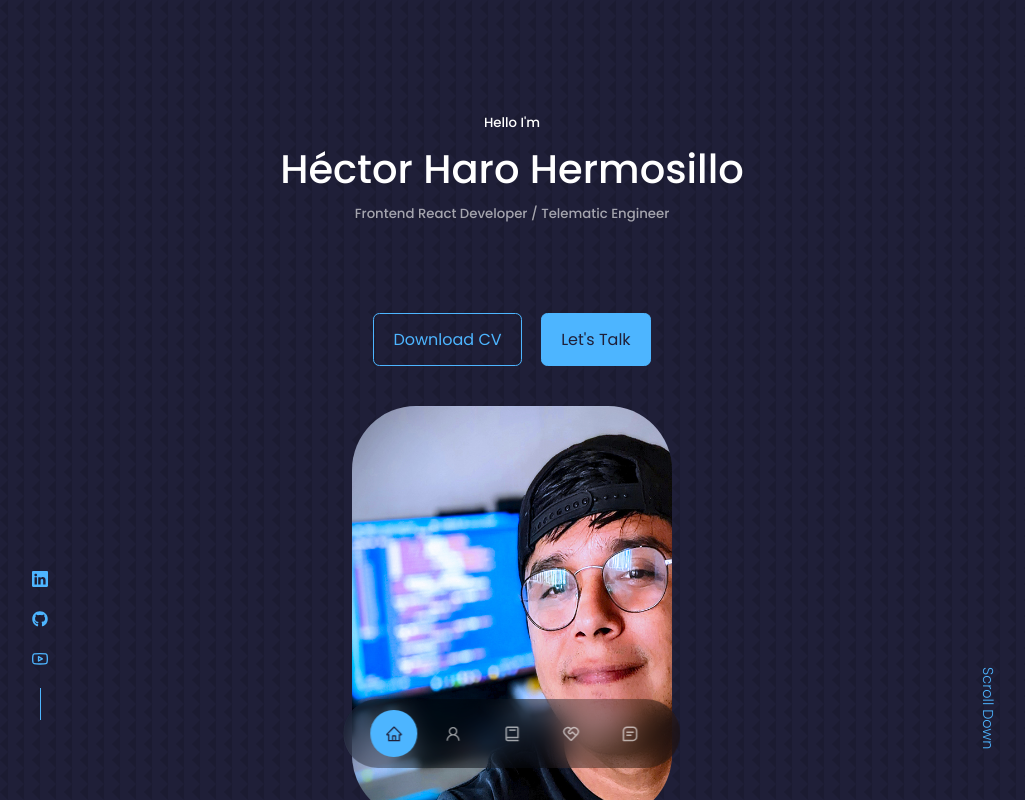
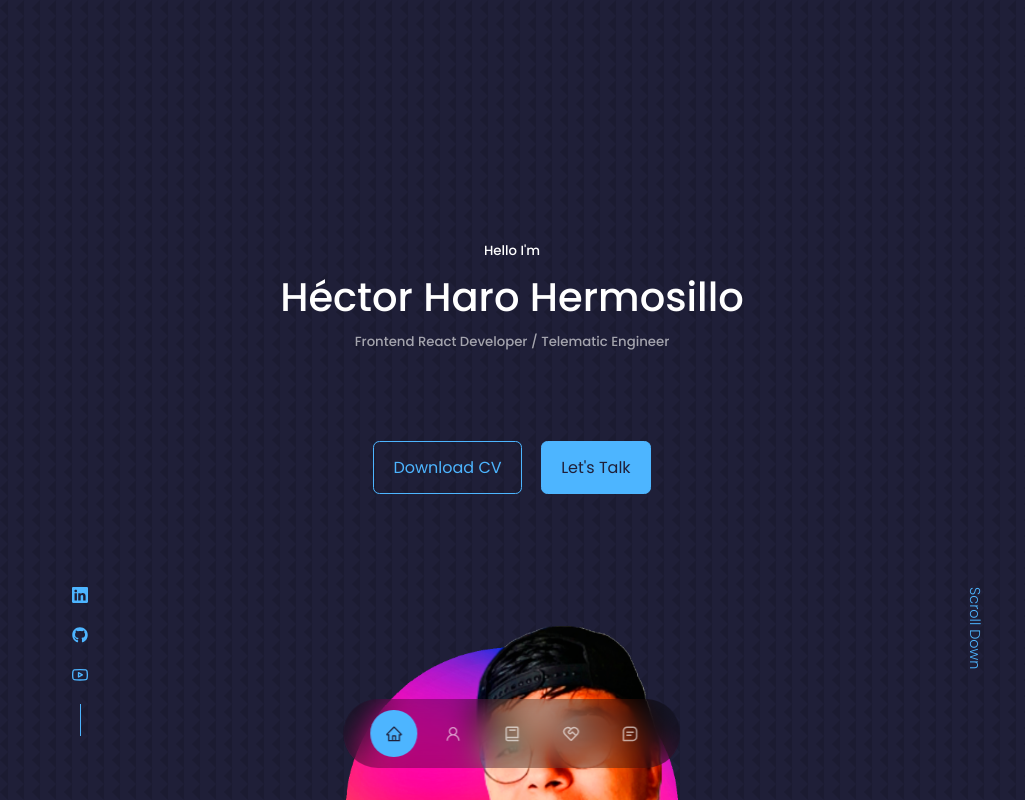
Before and after one commit to HectorCode8/portfolio-2023, a React (Create React App) app: page / in a window 1280 px wide. Shown: the top 800 px of the page, without its empty margins (128-1153 px from the left). Built offline with nearby package versions, Linux system fonts and the light colour scheme.

Commit message:
more changes in css

```diff
--- a/src/components/header/Header.jsx
+++ b/src/components/header/Header.jsx
@@ -1,7 +1,7 @@
 import React from 'react'
 import './header.css'
 import CTA from './CTA'
-import ME from '../../assets/me.jpg'
+import ME from '../../assets/calis.png'
 import HeaderSocial from './HeaderSocials'
 
 const Header = () => {
@@ -13,7 +13,6 @@ const Header = () => {
         <h5 className="text-light">Frontend React Developer / Telematic Engineer </h5>
         <CTA />
         <HeaderSocial />
-
         <div className="me">
           <img src={ME} alt="me" />
         </div>
--- a/src/components/header/header.css
+++ b/src/components/header/header.css
@@ -1,7 +1,8 @@
 header {
-  height: 100vh;
-  padding-top: 7rem;
+  height: 130vh;
+  padding-top: 15rem;
   overflow: hidden;
+
 }
 
 .header__container {
@@ -25,8 +26,8 @@ header {
   align-items: center;
   gap: 0.8rem;
   position: absolute;
-  left: 0;
-  bottom: 5rem;
+  left: 2.5rem;
+  bottom: 19rem;
 }
 
 .header__socials::after {
@@ -38,26 +39,27 @@ header {
 
 /* =============== ME ============== */
 .me {
-  background: linear-gradient(var(--color-primary), transparent);
-  height: 60%;
+  padding-top: 5rem;
+  /* background: linear-gradient(var(--color-primary), transparent); */
+  height: 70%;
   position: relative;
   left: 50%;
   transform: translateX(-50%);
-  margin-top: 4rem;
-  border-radius: 4rem 4rem;
+  border-radius: 40%;
   overflow: hidden;
-  width: 94%;
-  max-width: 20rem;
+  width: 80%;
+  max-width: 25rem;
   margin-top: 2.5rem;
   justify-content: center;
+
   /* padding: 5rem 1.5rem 1.5rem 1.5rem; */
 }
 
 /* =============== SCROLL DOWN ============== */
 .scroll__down {
   position: absolute;
-  right: -2.3rem;
-  bottom: 5rem;
+  right: -1.5rem;
+  bottom: 25rem;
   transform: rotate(90deg);
   font-weight: 300;
   font-size: 0.9rem;
@@ -83,17 +85,4 @@ header {
     display: none;
   }
 
-  /* added after tutorial */
-  .me {
-    width: 94%;
-    max-width: 20rem;
-    margin-top: 2.5rem;
-    justify-content: center;
-  }
-
-  /* added after tutorial */
-  .cta {
-    margin-top: 1.7rem;
-    gap: 1rem;
-  }
 }
--- a/src/components/testimonials/Testimonials.jsx
+++ b/src/components/testimonials/Testimonials.jsx
@@ -20,22 +20,22 @@ const data = [
   {
     avatar: AVTR1,
     name: 'Victor Contreras - Web Sec',
-    review: 'Modi alias animi dolorem aliquam ea eum beatae maiores, consectetur praesentium quibusdam, commodi velit porro blanditiis consequatur qui molestiae. Dolorem, perspiciatis aspernatur labore distinctio ratione delectus voluptatem dolores deserunt explicabo nostrum ducimus quasi?'
+    review: 'Great person, inside and outside the professional field. Someone you can trust to solve any obstacle. Highly recommended.'
   },
   {
     avatar: AVTR2,
     name: 'Guztavo Mazatan - Product Manager',
-    review: 'Modi alias animi dolorem aliquam ea eum beatae maiores, consectetur praesentium quibusdam, commodi velit porro blanditiis consequatur qui molestiae. Dolorem, perspiciatis aspernatur labore distinctio ratione delectus voluptatem dolores deserunt explicabo nostrum ducimus quasi?'
+    review: 'From the start of the project, through to completion, Hector supported us and exceeded our expectations in every way. Not only was our experience personal and friendly, his ability to identify and present our key messages in an imaginative and creative way gave us a huge amount of confidence in him. In many ways Hector understood our clients website needs better than we did and he complimented our vision perfectly. He is reliable, professional and easy to work with. I can’t recommend him highly enough and we look forward to continuing our working relationship together.'
   },
   {
     avatar: AVTR3,
     name: 'Christopher Arteaga - Web Dev',
-    review: 'Modi alias animi dolorem aliquam ea eum beatae maiores, consectetur praesentium quibusdam, commodi velit porro blanditiis consequatur qui molestiae. Dolorem, perspiciatis aspernatur labore distinctio ratione delectus voluptatem dolores deserunt explicabo nostrum ducimus quasi?'
+    review: 'Hector is a great help managing a very out of date website. Everything we ask him to do is done quickly and efficiently, we would be lost without him.'
   },
   {
     avatar: AVTR4,
     name: 'Nelson Gonzalez - Dev Ops',
-    review: 'Modi alias animi dolorem aliquam ea eum beatae maiores, consectetur praesentium quibusdam, commodi velit porro blanditiis consequatur qui molestiae. Dolorem, perspiciatis aspernatur labore distinctio ratione delectus voluptatem dolores deserunt explicabo nostrum ducimus quasi?'
+    review: 'Hector is awesome, delivers exactly what you want and is a great guy as well, thanks for all your hard work on my website'
   },
 ]
 
```
Also changed, not shown: src/assets/calis.png (added), src/assets/me.jpg.
